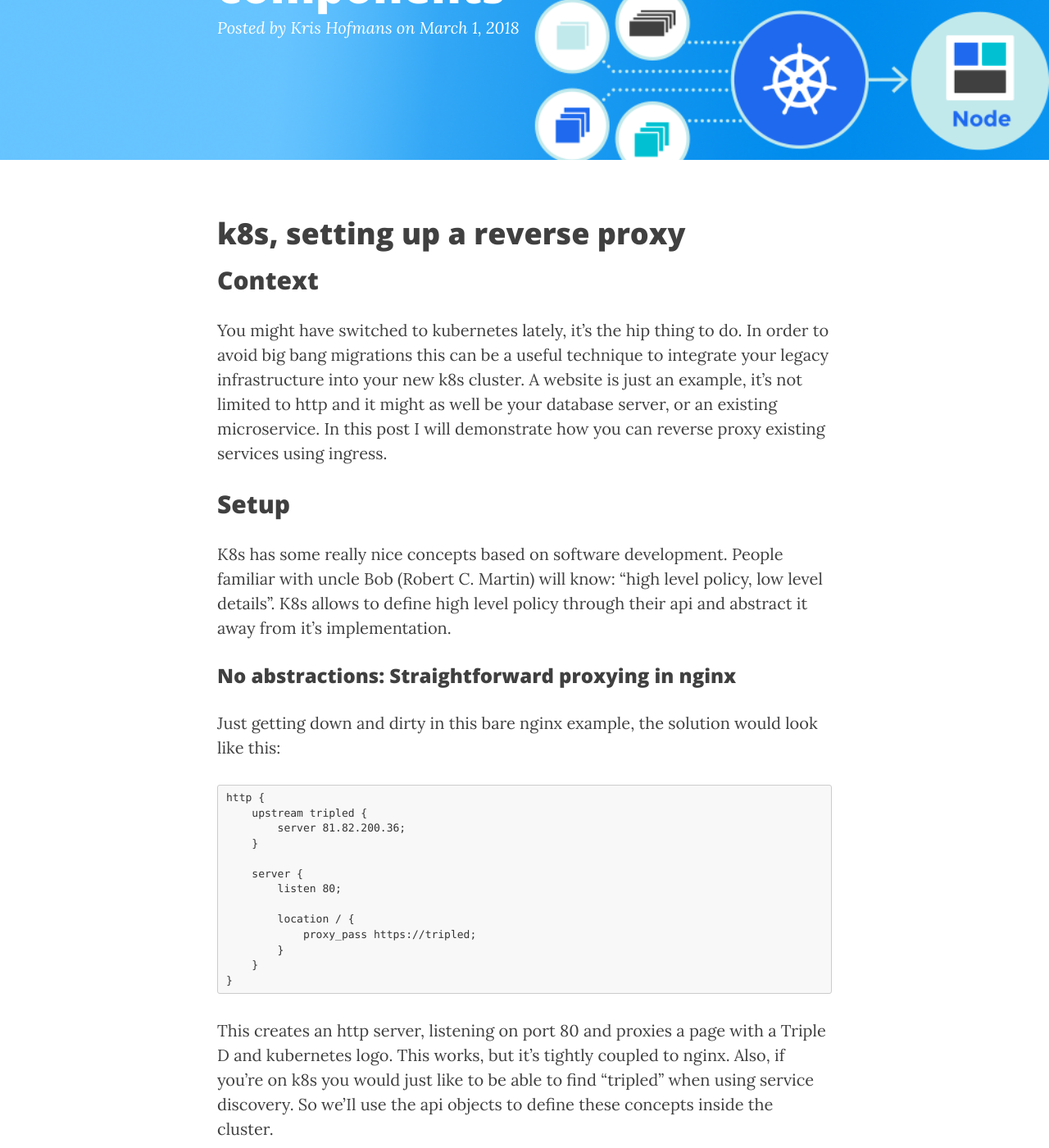
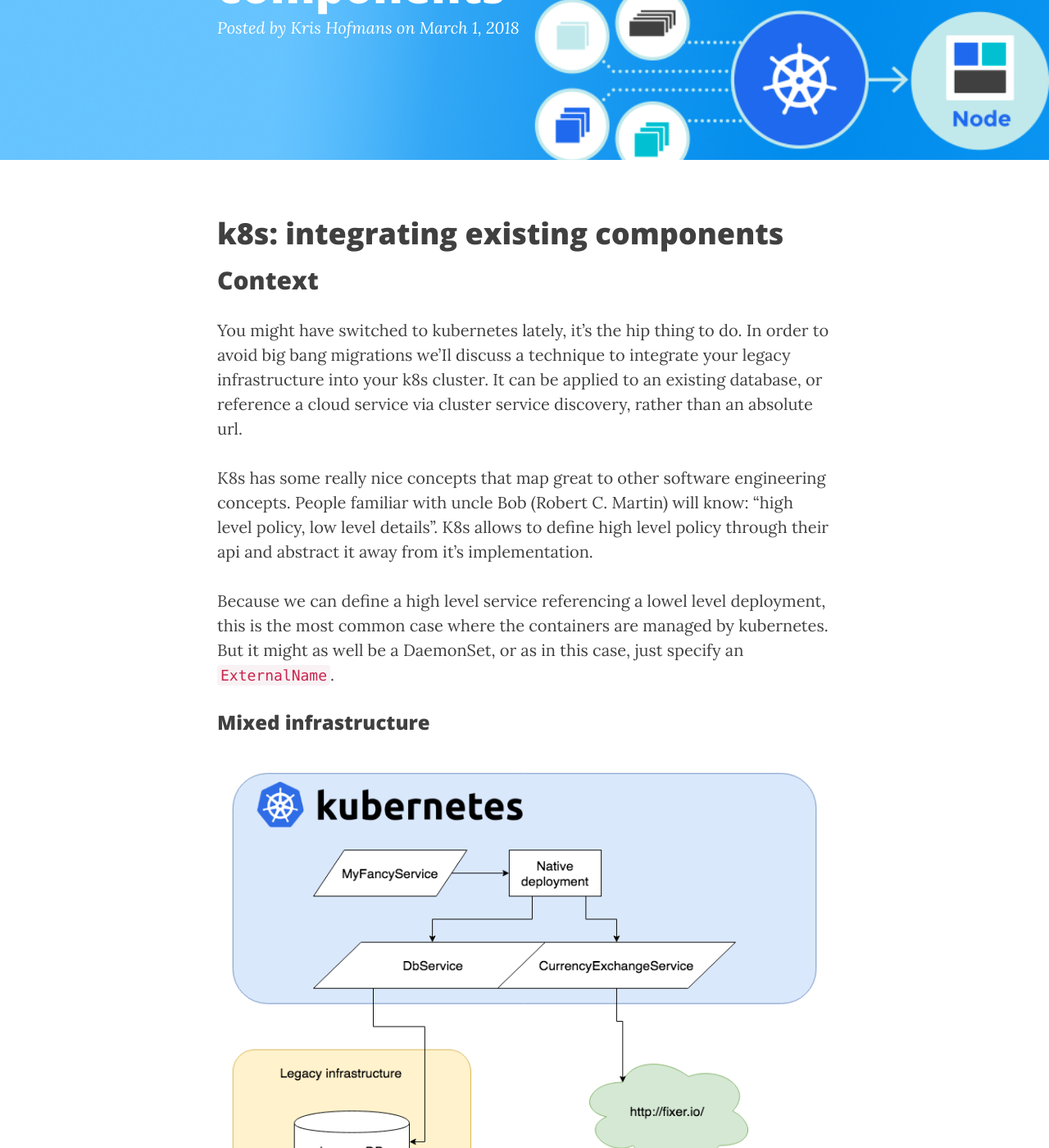
Before and after one commit to tripledio/tripledio.github.io, a Jekyll site: the page built from _posts/2018-03-01-k8s-reverse-proxy.md, in a window 1280 px wide and 1400 px high, scrolled down 278 px. Shown: the whole window at 82% size. Built offline with Jekyll 4.4.1, drawn with Linux system fonts in a browser that asks for light colours; nearby versions of some CDN libraries; some of the changed text lies outside the part shown.

Commit message:
restructuring

````diff
--- a/_posts/2018-03-01-k8s-reverse-proxy.md
+++ b/_posts/2018-03-01-k8s-reverse-proxy.md
@@ -4,17 +4,21 @@
 author: kris
 header-img: "img/k8s-reverse-proxy/k8sbanner.png"
 ---
-# k8s, setting up a reverse proxy
+# k8s: integrating existing components
 
 ## Context
-You might have switched to kubernetes lately, it's the hip thing to do. In order to avoid big bang migrations this can be a useful technique to integrate your legacy infrastructure into your new k8s cluster. A website is just an example, it's not limited to http and it might as well be your database server, or an existing microservice. In this post I will demonstrate how you can reverse proxy existing services using ingress.
+You might have switched to kubernetes lately, it's the hip thing to do. In order to avoid big bang migrations we'Il discuss a technique to integrate your legacy infrastructure into your k8s cluster. It can be applied to an existing database, or reference a cloud service via cluster service discovery, rather than an absolute url.
 
-## Setup
-K8s has some really nice concepts based on software development. People familiar with uncle Bob (Robert C. Martin) will know: "high level policy, low level details". K8s allows to define high level policy through their api and abstract it away from it's implementation.
+K8s has some really nice concepts that map great to other software engineering concepts. People familiar with uncle Bob (Robert C. Martin) will know: "high level policy, low level details". K8s allows to define high level policy through their api and abstract it away from it's implementation.
 
-### No abstractions: Straightforward proxying in nginx
-Just getting down and dirty in this bare nginx example, the solution would look like this:
+Because we can define a high level service referencing a lowel level deployment, this is the most common case where the containers are managed by kubernetes. But it might as well be a DaemonSet, or as in this case, just specify an `ExternalName`.
 
+### Mixed infrastructure
+![Mixed infrastructure](/img/k8s-reverse-proxy/integration.png)
+
+## A practical example: ingress route to an external service
+### Low level proxying using nginx
+Our example would look like this if we would just a native nginx configuration file.
 ```
 http {
     upstream tripled {
@@ -31,19 +35,21 @@
 }
 ```
 
-This creates an http server, listening on port 80 and proxies a page with a Triple D and kubernetes logo. This works, but it's tightly coupled to nginx. Also, if you're on k8s you would just like to be able to find "tripled" when using service discovery. So we'Il use the api objects to define these concepts inside the cluster.
+This creates an http server, listens on port 80 and proxies a page with a Triple D and kubernetes logo. This works, but it's tightly coupled to nginx. Also, if you're on k8s you would just like to be able to find "tripled" when using service discovery. So we'Il use the api objects to define these concepts inside the cluster.
 
-## In practice
-### Prerequisites
-A running kubernetes cluster, for demo purposes I'm using a minikube. This also maximizes reproducability.
+### Recreating this using k8s api's
+#### Prerequisites
+A running kubernetes cluster, for demo purposes I'm using a minikube.
 
 `minikube start --cpus 2 --memory 4096`
 
 Run `minikube dashboard` to get to the kubernetes dashboard. It should be empty.
 
-Next, we'Il use helm to install nginx as our ingress implementation:
-`helm init`
-`helm install stable/nginx-ingress`
+Next, we'Il use helm, a package manager, to install nginx as our ingress implementation:
+```
+helm init
+helm install stable/nginx-ingress
+```
 
 After that, it should look something like this:
 ![Helm installation output](/img/k8s-reverse-proxy/ingress.png)
@@ -55,9 +61,7 @@
 Note that this should theoretically work with any ingress implementation, traefik, caddy, haproxy, they just provide an implementation, we should expect the same behaviour.
 
 ### Service
-A service is usually backed by a pod. That's the common case where k8s is managing your dockerized application. But it doesn't need to be. It can also be something outside your cluster, like an existing database. But nonetheless it can still be defined inside your cluster.
-
-In thise case we're going to define an external ip as a service inside our cluster. The Magic is in the concept of the externalName, creating a dns entry for our kubernetes hosts.
+Using the externalName in our service declaration will create a dns entry.
 ```
 apiVersion: v1
 kind: Service
@@ -103,4 +107,4 @@
 
 ![Final result](/img/k8s-reverse-proxy/proxyresult.png)
 
-I hope you find this technique interesting and useful in your kubernetes migrations.
+I hope you find this technique interesting and useful in your kubernetes migrations. And while this might be a pretty synthetical example, you could easily use something like [fixer.io](http://fixer.io/) and use it as your local currency exchange microservice. Allowing you to easily replace it by your own implementation later on.
````
Also changed, not shown: img/k8s-reverse-proxy/dashboard.png, img/k8s-reverse-proxy/ingress.png, img/k8s-reverse-proxy/integration.png (added), img/k8s-reverse-proxy/k8sbanner.png, img/k8s-reverse-proxy/norule.png, img/k8s-reverse-proxy/proxyresult.png.
